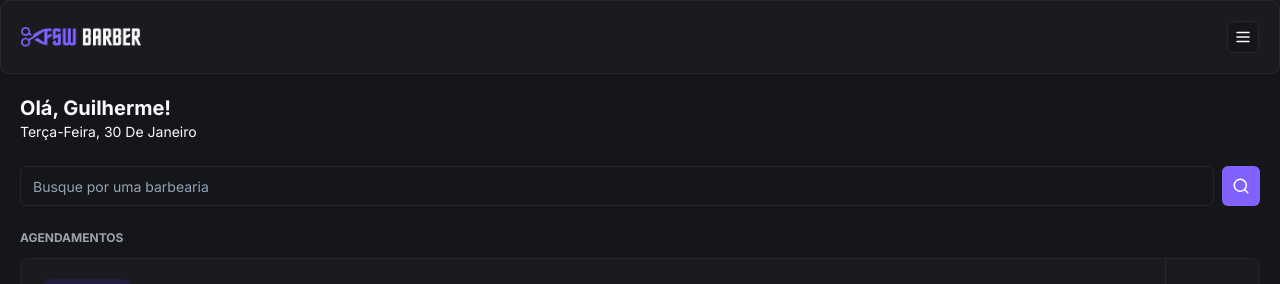
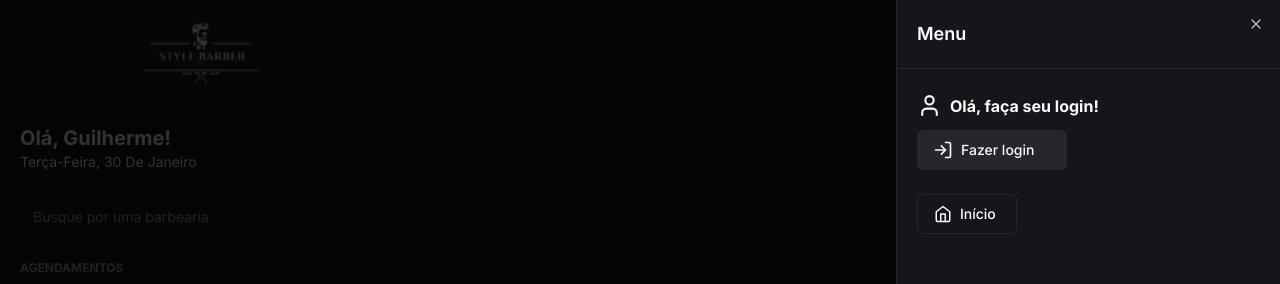
Before and after one commit to guihp/barbearia, a Next.js app: page / in a window 1280 px wide. Both pictures are taken after a click on the button 1243 px from the left and 37 px from the top of the page. Shown: the top 284 px of the page. Built offline with nearby package versions, Linux system fonts and the light colour scheme; no server answers; the database is empty.

Commit message:
add login, logout and menu

```diff
--- a/app/_components/header.tsx
+++ b/app/_components/header.tsx
@@ -1,16 +1,102 @@
+"use client"
+
 import Image from "next/image"
 import { Card, CardContent } from "./ui/card"
 import { Button } from "./ui/button";
-import { MenuIcon } from "lucide-react";
+import { CalendarIcon, HomeIcon, LogInIcon, LogOutIcon, MenuIcon, UserIcon } from "lucide-react";
+import { signIn, useSession, signOut } from "next-auth/react";
+import { Sheet, SheetContent, SheetHeader, SheetTitle, SheetTrigger } from "./ui/sheet";
+import { Avatar, AvatarImage } from "./ui/avatar";
+import Link from "next/link";
 
 const Header = () => {
+
+    const { data, status } = useSession();
+
+    const handleLoginClick =  () =>  signIn("google")
+
+
+
+    const handleLogoutClick = () => signOut()
+
     return (
     <Card>
         <CardContent className="p-5 justify-between items-center flex flex-row">
-            <Image src="/logo.png" alt="logo" height={18} width={120}/>
-            <Button variant="outline" size="icon" className="h-8 w-8">
-                <MenuIcon size={18}/>
-            </Button>
+            <Image src="/logo.png" alt="logo" height={18} width={360} />
+
+            <Sheet>
+                <SheetTrigger asChild>
+                    <Button variant="outline" size="icon" className="h-8 w-8">
+                        <MenuIcon size={18}/>
+                    </Button>
+                </SheetTrigger>
+
+
+                <SheetContent className="p-0">
+                    <SheetHeader className="text-left border-b border-solid border-secondary p-5">
+                        <SheetTitle>
+                            Menu
+                        </SheetTitle>
+                    </SheetHeader>
+
+                    {data?.user ? (
+                        <div className="flex justify-between px-5 py-6 item-center">
+
+                            <div className="flex items-center gap-3 px5 py-6">
+                                <Avatar>
+                                    <AvatarImage src={data.user?.image ?? ""} />
+                                </Avatar>
+
+                                <h2 className="font-bold">{data.user.name}</h2>
+
+                            </div>
+
+                            <Button variant='secondary' size='icon'>
+                                <LogOutIcon onClick={handleLogoutClick}/>
+                            </Button>
+
+                        </div>
+                    ) : (
+                        <div className="flex flex-col gap-3 px-5 py-6 ">
+
+                            <div className="flex items-center gap-2">
+                                <UserIcon size={25}/>
+                                <h2 className="font-bold">Olá, faça seu login!</h2>
+                            </div>
+
+                            <Button className="w-[150px] justify-start" variant="secondary" onClick={handleLoginClick}>
+                                <LogInIcon className="mr-2" size={20}/>
+                                Fazer login
+                            </Button>
+
+                        </div>
+                    )}
+
+                        <div className="flex flex-col gap-3 px-5">
+
+                            <Button variant='outline' className="justify-start w-[100px]" asChild>
+                                <Link href="/">
+                                    <HomeIcon size={18} className="mr-2" />
+                                    Início
+                                </Link>
+                            </Button>
+
+                            {data?.user && (
+                                <Button variant='outline' className="justify-start w-[150px]" asChild>
+                                    <Link href="/bookings">
+                                        <CalendarIcon size={18} className="mr-2" />
+                                        Agendamentos
+                                    </Link>
+                                </Button>
+                            )}
+
+                        </div>
+
+
+
+
+                </SheetContent>
+            </Sheet>
         </CardContent>
     </Card>
  );
--- /dev/null
+++ b/app/_components/ui/sheet.tsx
@@ -0,0 +1,140 @@
+"use client"
+
+import * as React from "react"
+import * as SheetPrimitive from "@radix-ui/react-dialog"
+import { cva, type VariantProps } from "class-variance-authority"
+import { X } from "lucide-react"
+
+import { cn } from "@/app/_lib/utils"
+
+const Sheet = SheetPrimitive.Root
+
+const SheetTrigger = SheetPrimitive.Trigger
+
+const SheetClose = SheetPrimitive.Close
+
+const SheetPortal = SheetPrimitive.Portal
+
+const SheetOverlay = React.forwardRef<
+  React.ElementRef<typeof SheetPrimitive.Overlay>,
+  React.ComponentPropsWithoutRef<typeof SheetPrimitive.Overlay>
+>(({ className, ...props }, ref) => (
+  <SheetPrimitive.Overlay
+    className={cn(
+      "fixed inset-0 z-50 bg-black/80  data-[state=open]:animate-in data-[state=closed]:animate-out data-[state=closed]:fade-out-0 data-[state=open]:fade-in-0",
+      className
+    )}
+    {...props}
+    ref={ref}
+  />
+))
+SheetOverlay.displayName = SheetPrimitive.Overlay.displayName
+
+const sheetVariants = cva(
+  "fixed z-50 gap-4 bg-background p-6 shadow-lg transition ease-in-out data-[state=open]:animate-in data-[state=closed]:animate-out data-[state=closed]:duration-300 data-[state=open]:duration-500",
+  {
+    variants: {
+      side: {
+        top: "inset-x-0 top-0 border-b data-[state=closed]:slide-out-to-top data-[state=open]:slide-in-from-top",
+        bottom:
+          "inset-x-0 bottom-0 border-t data-[state=closed]:slide-out-to-bottom data-[state=open]:slide-in-from-bottom",
+        left: "inset-y-0 left-0 h-full w-3/4 border-r data-[state=closed]:slide-out-to-left data-[state=open]:slide-in-from-left sm:max-w-sm",
+        right:
+          "inset-y-0 right-0 h-full w-3/4  border-l data-[state=closed]:slide-out-to-right data-[state=open]:slide-in-from-right sm:max-w-sm",
+      },
+    },
+    defaultVariants: {
+      side: "right",
+    },
+  }
+)
+
+interface SheetContentProps
+  extends React.ComponentPropsWithoutRef<typeof SheetPrimitive.Content>,
+    VariantProps<typeof sheetVariants> {}
+
+const SheetContent = React.forwardRef<
+  React.ElementRef<typeof SheetPrimitive.Content>,
+  SheetContentProps
+>(({ side = "right", className, children, ...props }, ref) => (
+  <SheetPortal>
+    <SheetOverlay />
+    <SheetPrimitive.Content
+      ref={ref}
+      className={cn(sheetVariants({ side }), className)}
+      {...props}
+    >
+      {children}
+      <SheetPrimitive.Close className="absolute right-4 top-4 rounded-sm opacity-70 ring-offset-background transition-opacity hover:opacity-100 focus:outline-none focus:ring-2 focus:ring-ring focus:ring-offset-2 disabled:pointer-events-none data-[state=open]:bg-secondary">
+        <X className="h-4 w-4" />
+        <span className="sr-only">Close</span>
+      </SheetPrimitive.Close>
+    </SheetPrimitive.Content>
+  </SheetPortal>
+))
+SheetContent.displayName = SheetPrimitive.Content.displayName
+
+const SheetHeader = ({
+  className,
+  ...props
+}: React.HTMLAttributes<HTMLDivElement>) => (
+  <div
+    className={cn(
+      "flex flex-col space-y-2 text-center sm:text-left",
+      className
+    )}
+    {...props}
+  />
+)
+SheetHeader.displayName = "SheetHeader"
+
+const SheetFooter = ({
+  className,
+  ...props
+}: React.HTMLAttributes<HTMLDivElement>) => (
+  <div
+    className={cn(
+      "flex flex-col-reverse sm:flex-row sm:justify-end sm:space-x-2",
+      className
+    )}
+    {...props}
+  />
+)
+SheetFooter.displayName = "SheetFooter"
+
+const SheetTitle = React.forwardRef<
+  React.ElementRef<typeof SheetPrimitive.Title>,
+  React.ComponentPropsWithoutRef<typeof SheetPrimitive.Title>
+>(({ className, ...props }, ref) => (
+  <SheetPrimitive.Title
+    ref={ref}
+    className={cn("text-lg font-semibold text-foreground", className)}
+    {...props}
+  />
+))
+SheetTitle.displayName = SheetPrimitive.Title.displayName
+
+const SheetDescription = React.forwardRef<
+  React.ElementRef<typeof SheetPrimitive.Description>,
+  React.ComponentPropsWithoutRef<typeof SheetPrimitive.Description>
+>(({ className, ...props }, ref) => (
+  <SheetPrimitive.Description
+    ref={ref}
+    className={cn("text-sm text-muted-foreground", className)}
+    {...props}
+  />
+))
+SheetDescription.displayName = SheetPrimitive.Description.displayName
+
+export {
+  Sheet,
+  SheetPortal,
+  SheetOverlay,
+  SheetTrigger,
+  SheetClose,
+  SheetContent,
+  SheetHeader,
+  SheetFooter,
+  SheetTitle,
+  SheetDescription,
+}
--- /dev/null
+++ b/app/_providers/auth.tsx
@@ -0,0 +1,10 @@
+"use client";
+
+import { SessionProvider } from "next-auth/react";
+import { ReactNode } from "react";
+
+const AuthProvider = ({ children }: { children: ReactNode }) => {
+  return <SessionProvider>{children}</SessionProvider>;
+};
+
+export default AuthProvider;
--- a/app/api/auth/[...nextauth]/route.ts
+++ b/app/api/auth/[...nextauth]/route.ts
@@ -9,8 +9,8 @@
   adapter: PrismaAdapter(db) as Adapter,
   providers: [
     GoogleProvider({
-      clientId: process.env.GOOGLE_CLIENT_ID!,
-      clientSecret: process.env.GOOGLE_CLIENT_SECRET!,
+      clientId: process.env.GOOGLE_CLIENT_ID as string,
+      clientSecret: process.env.GOOGLE_CLIENT_SECRET as string,
     }),
   ]
 };
--- a/app/layout.tsx
+++ b/app/layout.tsx
@@ -2,6 +2,7 @@
 import { Inter } from "next/font/google";
 import "./globals.css";
 import Footer from "./_components/footer";
+import AuthProvider from "./_providers/auth";
 
 const inter = Inter({ subsets: ["latin"] });
 
@@ -17,8 +18,11 @@
 }>) {
   return (
     <html lang="en">
-      <body className={`${inter.className} dark`}>{children}
+      <body className={`${inter.className} dark`}>
+      <AuthProvider>
+        {children}
         <Footer />
+      </AuthProvider>
       </body>
     </html>
   );
--- a/package.json
+++ b/package.json
@@ -15,6 +15,7 @@
     "@auth/prisma-adapter": "^1.2.1",
     "@prisma/client": "^5.8.1",
     "@radix-ui/react-avatar": "^1.0.4",
+    "@radix-ui/react-dialog": "^1.0.5",
     "@radix-ui/react-slot": "^1.0.2",
     "class-variance-authority": "^0.7.0",
     "clsx": "^2.1.0",
```
Also changed, not shown: public/logo.png, 1 other file (tests, documents, lock files or other folders).
